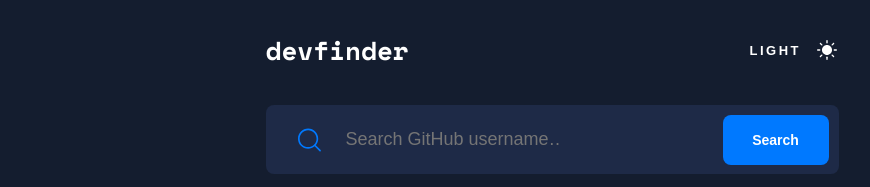
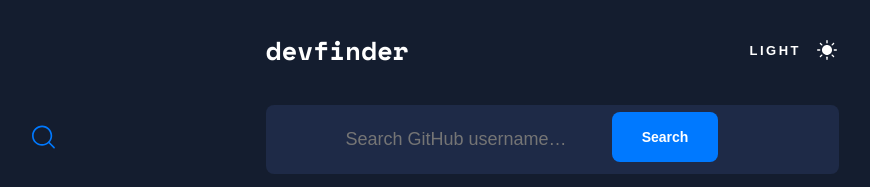
Before and after one commit to Diegojq/Dev-Finder, a plain HTML site: page index.html in a window 1280 px wide. Shown: the top 187 px of the page, without its empty margins (88-958 px from the left). Drawn offline with nearby package versions, Linux system fonts and the light colour scheme.

Commit message:
:bug: Improved input

```diff
--- a/desktop.css
+++ b/desktop.css
@@ -11,18 +11,20 @@
     width: 73rem;
   }
 
-  .search {
+  .search__input {
     width: 73rem;
     height: 6.9rem;
-  }
-
-  .search__input {
-    margin-left: 2.4rem;
     font-size: 1.8rem;
   }
 
+  .search__icon {
+    top: 29rem;
+    left: 48rem;
+  }
+
   .search__button {
-    margin-left: 12.3rem;
+    top: 27.6rem;
+    left: 106rem;
     width: 10.6rem;
     height: 5rem;
   }
--- a/index.html
+++ b/index.html
@@ -28,13 +28,7 @@
       </button>
     </header>
     <main class="main">
-      <div class="search">
-        <div class="input-container">
-          <img
-            class="search__icon"
-            src="./assets/icons/Shape 2.svg"
-            alt="Lupa buscador"
-          />
+      <div class="search-container">
         <input
           type="search"
           name=""
@@ -42,7 +36,11 @@
           id=""
           placeholder="Search GitHub username…"
         />
-        </div>
+        <img
+          class="search__icon"
+          src="./assets/icons/Shape 2.svg"
+          alt="Lupa buscador"
+        />
         <button class="search__button">Search</button>
       </div>
 
--- a/styles.css
+++ b/styles.css
@@ -61,37 +61,34 @@ body {
   flex-direction: column;
 }
 
-.search {
-  display: flex;
-  align-items: center;
-  justify-content: space-between;
-  width: 32.7rem;
-  height: 6rem;
-  margin-top: 3.6rem;
-  padding-right: 1rem;
-  background-color: var(--dark-blue);
-  border-radius: 0.8rem;
-}
-
-.search__icon {
-  margin-left: 1.6rem;
-}
-
-.input-container {
+.search-container {
   display: flex;
 }
 
 .search__input {
-  margin-left: 0.9rem;
-  background-color: transparent;
+  position: relative;
+  display: flex;
+  width: 32.7rem;
+  height: 6rem;
+  margin-top: 3.6rem;
+  padding: 0rem 9.8rem 0rem 4.5rem;
+  background-color: var(--dark-blue);
+  border-radius: 0.8rem;
   border: none;
   font-size: 1.3rem;
   font-weight: 400;
-  color: red;
+}
+
+.search__icon {
+  position: absolute;
+  top: 12.5rem;
+  left: 8rem;
 }
 
 .search__button {
-  margin-left: 0.7rem;
+  position: absolute;
+  top: 11.2rem;
+  left: 30rem;
   width: 8.4rem;
   height: 4.6rem;
   background-color: var(--primary-blue);
--- a/tablet.css
+++ b/tablet.css
@@ -3,28 +3,21 @@
     width: 57.3rem;
   }
 
-  .search {
-    display: flex;
-    flex-direction: row;
-    justify-content: space-between;
-    align-items: center;
+  .search__input {
+    padding: 0rem 23.9rem 0rem 8rem;
     width: 57.3rem;
     height: 6.9rem;
+    font-size: 1.8rem;
   }
 
   .search__icon {
-    margin-left: 3.2rem;
+    left: 12rem;
     width: 2.4rem;
     height: 2.4rem;
   }
 
-  .search__input {
-    margin-left: 2.4rem;
-    font-size: 1.8rem;
-  }
-
   .search__button {
-    margin-left: 12.3rem;
+    left: 70rem;
     width: 10.6rem;
     height: 5rem;
   }
```
Lines whose indentation alone changed are shown as unchanged.
